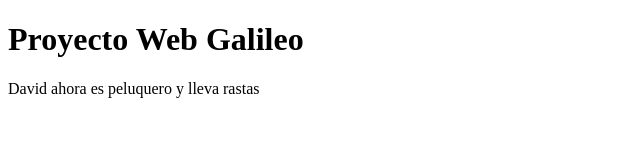
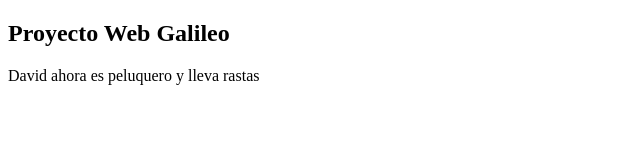
Before and after one commit to mariodiazfm/repo, a plain HTML site: page index.html in a window 1280 px wide. Shown: the whole page, without its empty margins (0-640 px from the left). Drawn offline with Linux system fonts and the light colour scheme.

Commit message:
~ Modified heading h1 to h2

```diff
--- a/index.html
+++ b/index.html
@@ -4,7 +4,7 @@
         <title>Proyecto Web Galileo</title>
     </head>
     <body>
-        <h1>Proyecto Web Galileo</h1>
+        <h2>Proyecto Web Galileo</h2>
         <p>David ahora es peluquero y lleva rastas</p>
     </body>
 </html>
```
